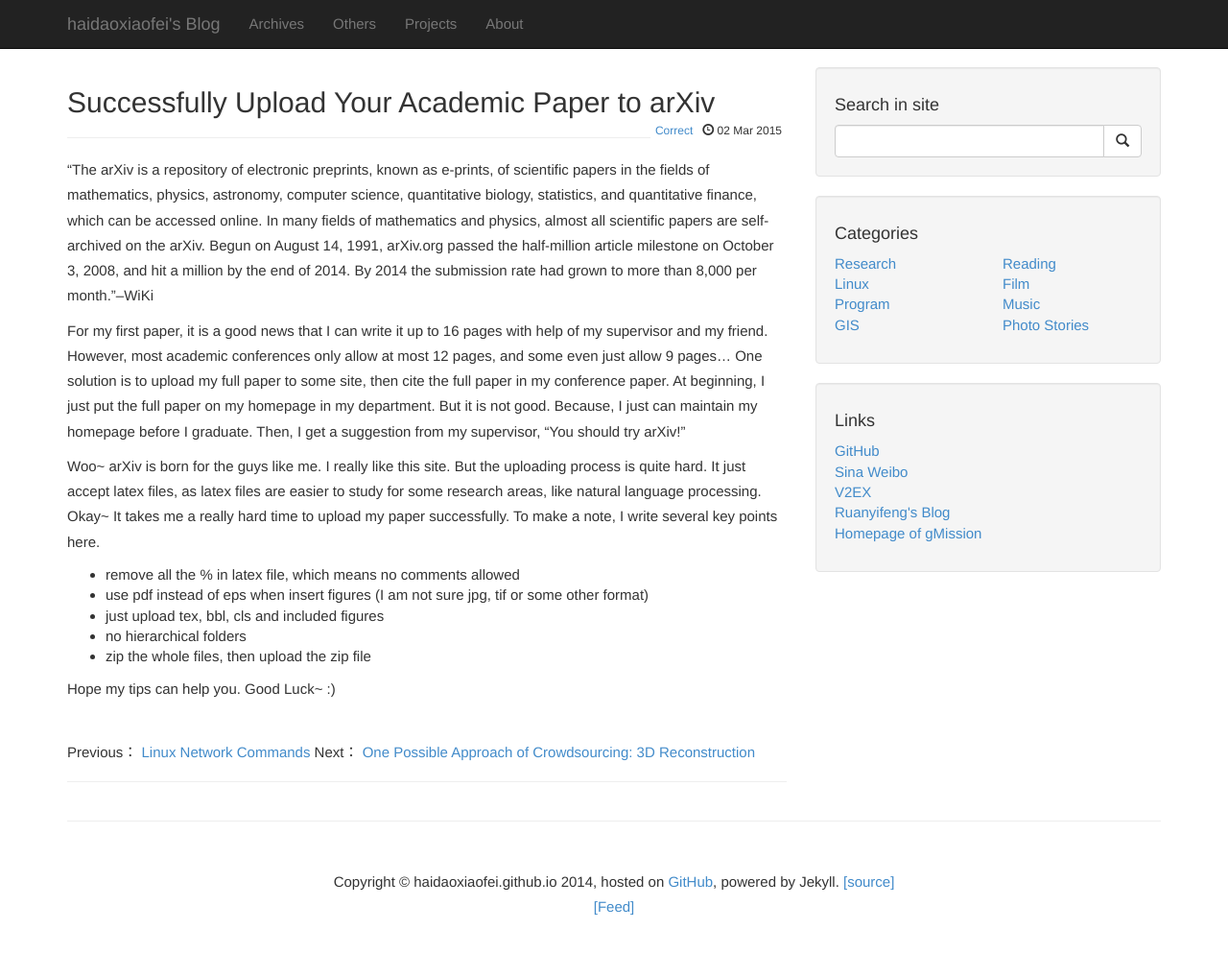
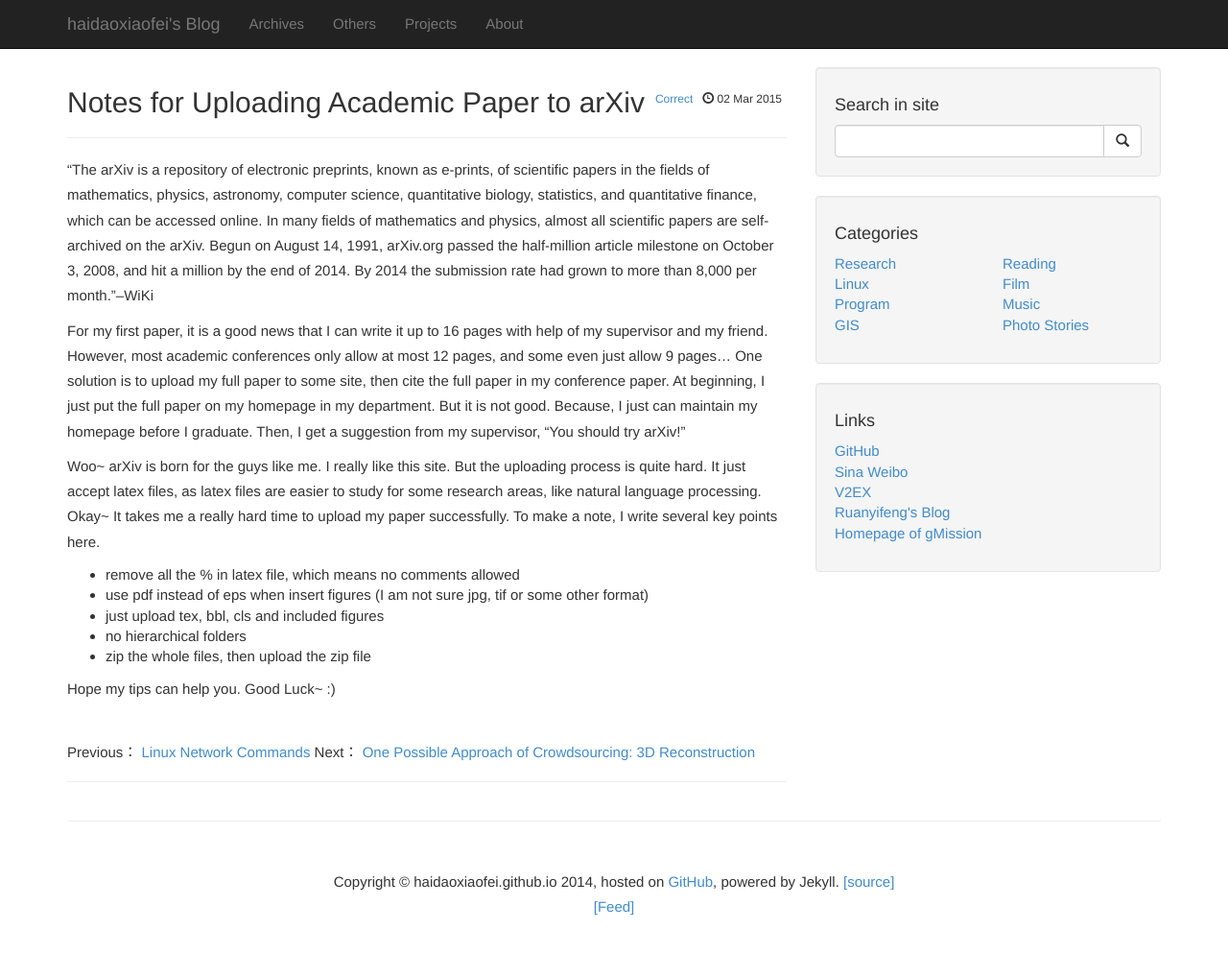
Before and after one commit to haidaoxiaofei/haidaoxiaofei.github.io, a Jekyll site: the page built from _posts/2015-3-2-latex-arxiv.md, in a window 1280 px wide and 1018 px high. Shown: the top 993 px of the window at 96% size. Built offline with Jekyll 4.4.1, drawn with Linux system fonts in a browser that asks for light colours; Markdown is read by kramdown in place of the engine named in the settings; comment, search, counter and statistics services are not loaded.

Commit message:
Update 2015-3-2-latex-arxiv.md

```diff
--- a/_posts/2015-3-2-latex-arxiv.md
+++ b/_posts/2015-3-2-latex-arxiv.md
@@ -1,7 +1,7 @@
 ---
 layout: post
 category: "program"
-title:  "Successfully Upload Your Academic Paper to arXiv"
+title:  "Notes for Uploading Academic Paper to arXiv"
 tags: [Apps]
 ---
 
```
